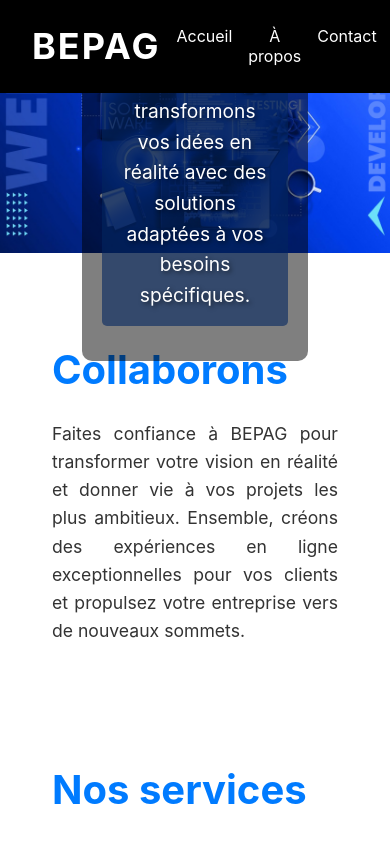
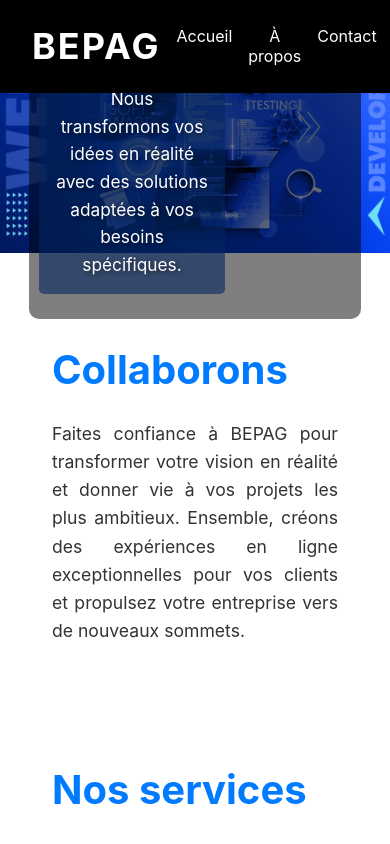
Before and after one commit to mrtchou/sitePerso, a React (Create React App) app in the folder frontend/: page / in a window 390 px wide. Shown: the top 844 px of the page. Built offline with nearby package versions, Linux system fonts and the light colour scheme.

Commit message:
correction header css pour responsive design

```diff
--- a/frontend/src/styles/Header.css
+++ b/frontend/src/styles/Header.css
@@ -78,13 +78,17 @@
 }
 
 
+ /* Ajustez la largeur selon vos besoins */
+ /* Ajustez le padding selon vos besoins */
 
 
 
 .header-content {
   text-align: center;
+  width: 80%;
+  font-size: 0.9rem;
   background-color: rgba(0, 0, 0, 0.5);
-  padding: 20px;
+  padding: 10px;
   border-radius: 10px;
   opacity: 0;
   transition: opacity 2s ease-in-out;
```
